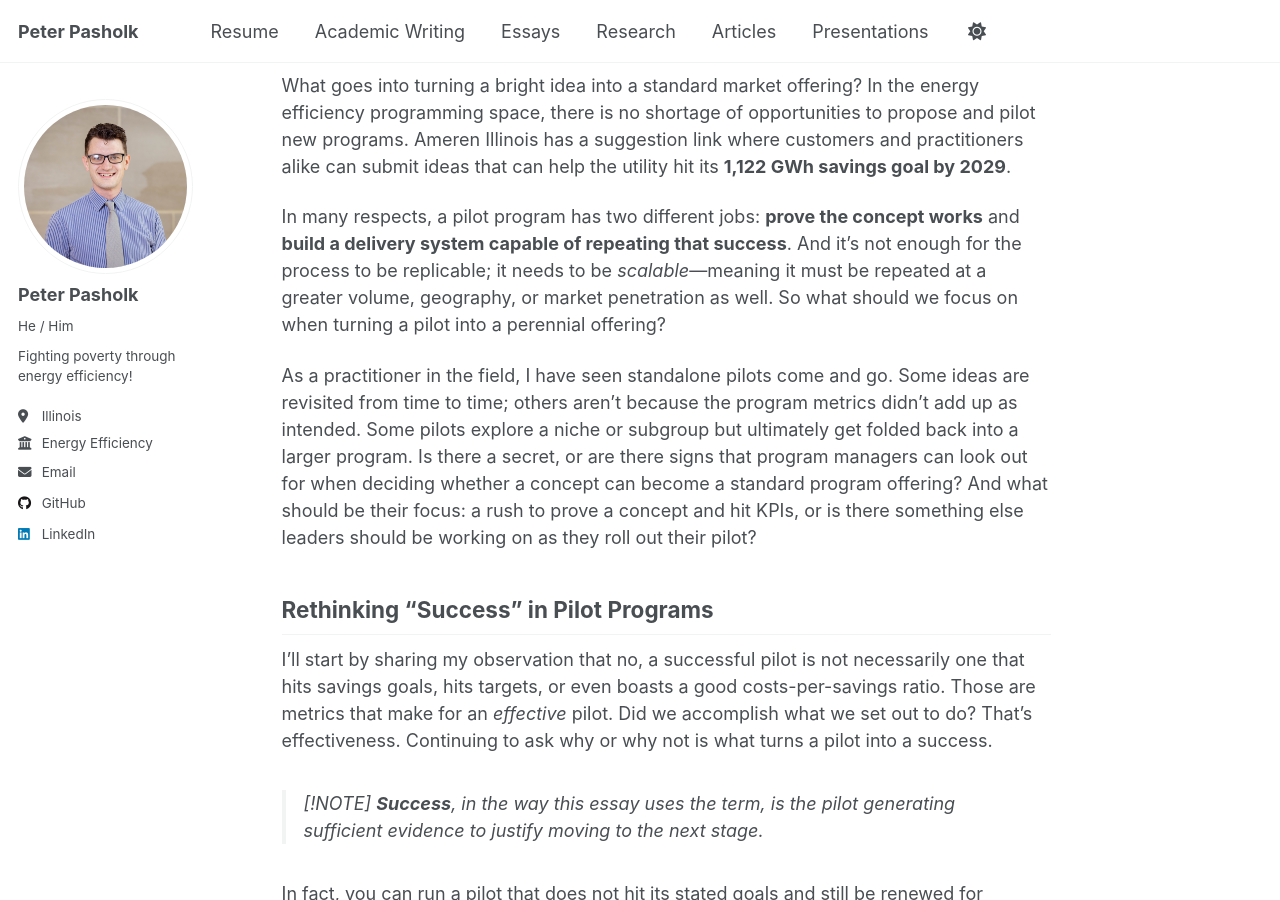
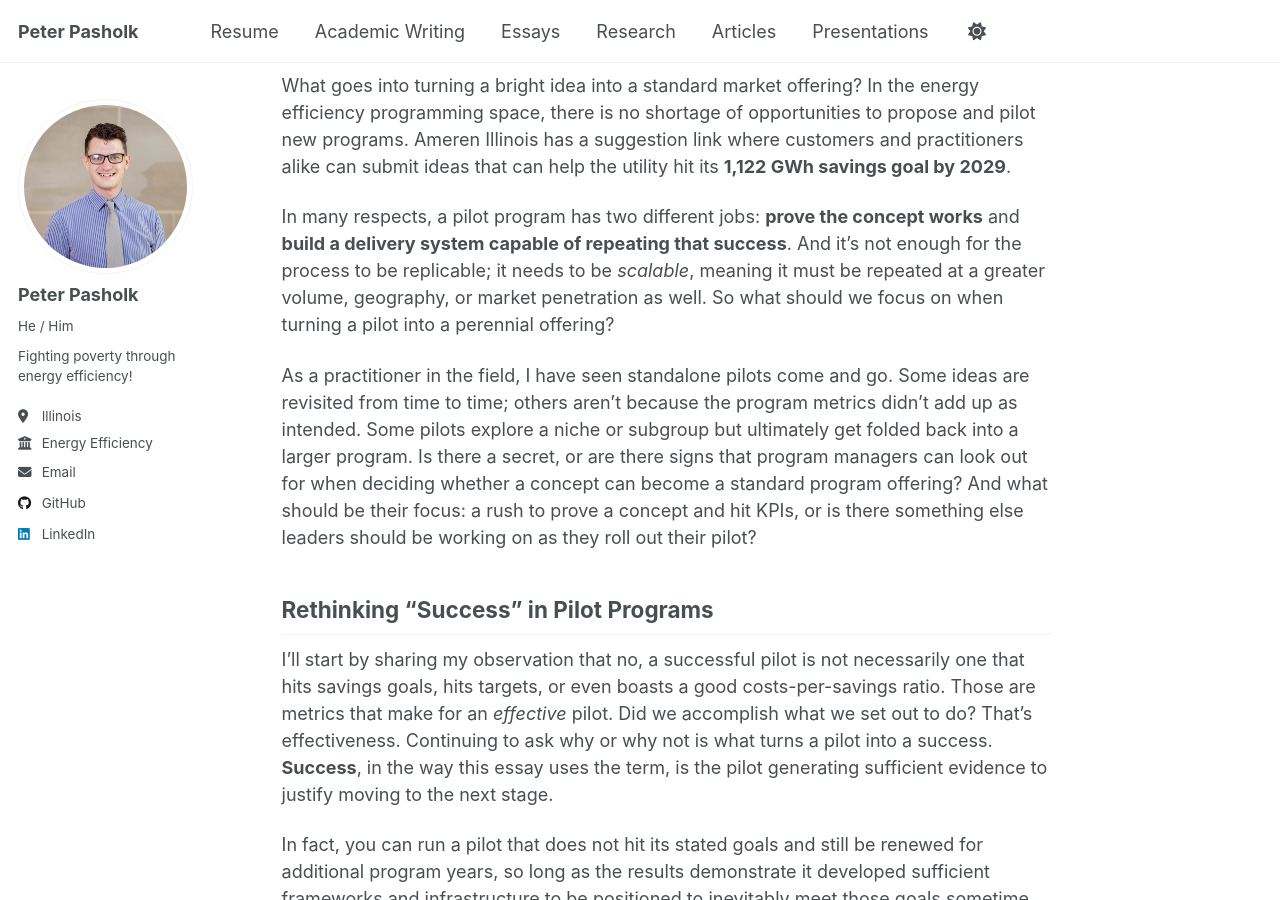
Before and after one commit to ppasholk/ppasholk.github.io, a Jekyll site: the page built from _portfolio/successful-pilot-scalable-program.md, in a window 1280 px wide and 900 px high, scrolled down 295 px. Built offline with Jekyll 4.4.1, drawn with Linux system fonts in a browser that asks for light colours; a script that is not in the unit is left out.

Commit message:
Refine definition of success in pilot programs
Clarified the definition of 'success' in pilot programs and emphasized the importance of generating evidence for future stages. Removed redundant note about success.

```diff
--- a/_portfolio/successful-pilot-scalable-program.md
+++ b/_portfolio/successful-pilot-scalable-program.md
@@ -15,16 +15,13 @@ date: September 2026
 
 What goes into turning a bright idea into a standard market offering? In the energy efficiency programming space, there is no shortage of opportunities to propose and pilot new programs. Ameren Illinois has a suggestion link where customers and practitioners alike can submit ideas that can help the utility hit its **1,122 GWh savings goal by 2029**.
 
-In many respects, a pilot program has two different jobs: **prove the concept works** and **build a delivery system capable of repeating that success**. And it’s not enough for the process to be replicable; it needs to be *scalable*—meaning it must be repeated at a greater volume, geography, or market penetration as well. So what should we focus on when turning a pilot into a perennial offering?
+In many respects, a pilot program has two different jobs: **prove the concept works** and **build a delivery system capable of repeating that success**. And it’s not enough for the process to be replicable; it needs to be *scalable*, meaning it must be repeated at a greater volume, geography, or market penetration as well. So what should we focus on when turning a pilot into a perennial offering?
 
 As a practitioner in the field, I have seen standalone pilots come and go. Some ideas are revisited from time to time; others aren’t because the program metrics didn’t add up as intended. Some pilots explore a niche or subgroup but ultimately get folded back into a larger program. Is there a secret, or are there signs that program managers can look out for when deciding whether a concept can become a standard program offering? And what should be their focus: a rush to prove a concept and hit KPIs, or is there something else leaders should be working on as they roll out their pilot?
 
 ## Rethinking "Success" in Pilot Programs
 
-I’ll start by sharing my observation that no, a successful pilot is not necessarily one that hits savings goals, hits targets, or even boasts a good costs-per-savings ratio. Those are metrics that make for an *effective* pilot. Did we accomplish what we set out to do? That’s effectiveness. Continuing to ask why or why not is what turns a pilot into a success.
-
-> [!NOTE]
-> **Success**, in the way this essay uses the term, is the pilot generating sufficient evidence to justify moving to the next stage.
+I’ll start by sharing my observation that no, a successful pilot is not necessarily one that hits savings goals, hits targets, or even boasts a good costs-per-savings ratio. Those are metrics that make for an *effective* pilot. Did we accomplish what we set out to do? That’s effectiveness. Continuing to ask why or why not is what turns a pilot into a success. **Success**, in the way this essay uses the term, is the pilot generating sufficient evidence to justify moving to the next stage.
 
 In fact, you can run a pilot that does not hit its stated goals and still be renewed for additional program years, so long as the results demonstrate it developed sufficient frameworks and infrastructure to be positioned to inevitably meet those goals sometime soon. Pivots happen. Savings come up short. The program persists so long as the results demonstrate enough promise.
 
```
